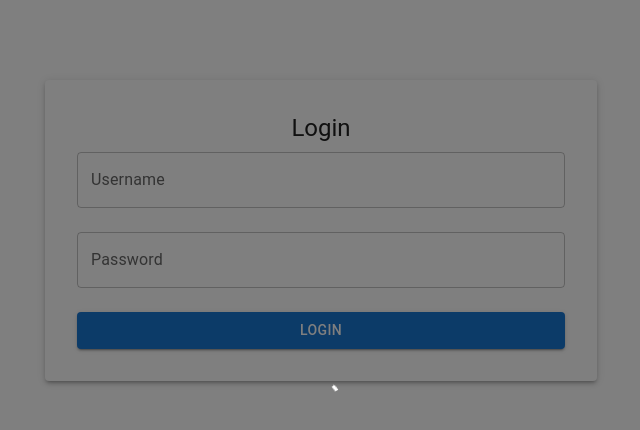
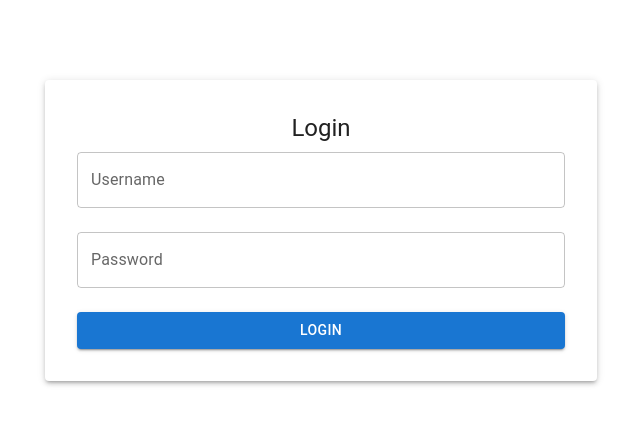
Before and after one commit to mohsin0597/AlibabaCashCarryUI, a React (Create React App) app: page /login in a window 1280 px wide. Shown: the top 430 px of the page, without its empty margins (319-959 px from the left). Built offline with nearby package versions, Linux system fonts and the light colour scheme.

Commit message:
Loader Removal

```diff
--- a/src/App.js
+++ b/src/App.js
@@ -36,12 +36,12 @@ function App() {
       >
         AliBabaCashCarry.com is expiring on 13/08/2026
       </Alert> */}
-      <Backdrop
+      {/* <Backdrop
         sx={(theme) => ({ color: '#fff', zIndex: theme.zIndex.drawer + 1 })}
         open={true}
       >
         <CircularProgress color="inherit" />
-      </Backdrop>
+      </Backdrop> */}
       <Routes>
         <Route path="/login" element={<LoginPage />} />
         <Route
```
